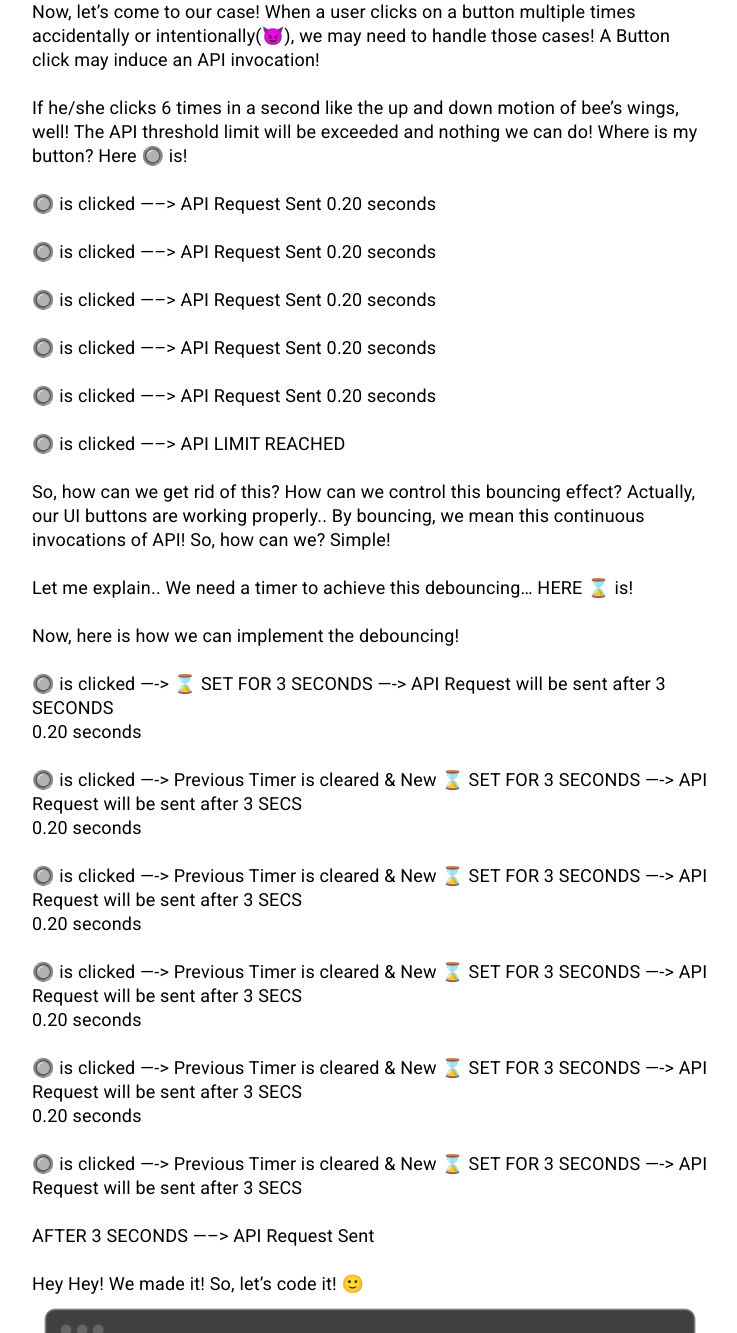
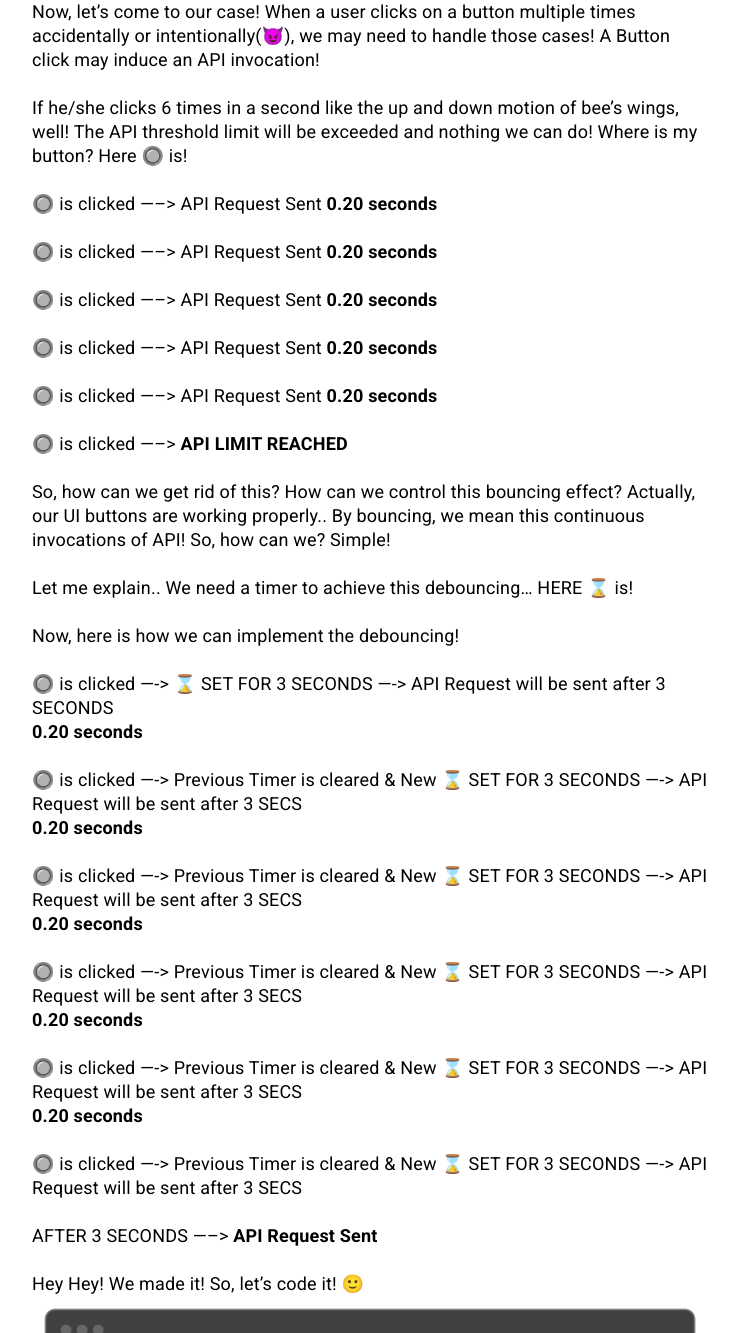
Before and after one commit to arihara-sudhan/blog, a Jekyll site: the page built from _posts/2024-09-27-Debouncing.md, in a window 1280 px wide and 1400 px high, scrolled down 1048 px, cut to the strip 67-1400 px from the top of the window. Shown: the whole strip, without its empty margins (270-1007 px from the left). Built offline with Jekyll 4.4.1, drawn with Linux system fonts in a browser that asks for light colours.

```diff
--- a/_posts/2024-09-27-Debouncing.md
+++ b/_posts/2024-09-27-Debouncing.md
@@ -12,21 +12,21 @@ Where is my button?
 Here 🔘 is!
 
 🔘 is clicked -----> API Request Sent
-			0.20 seconds
+			<b>0.20 seconds</b>
 
 🔘 is clicked -----> API Request Sent
-			0.20 seconds
+			<b>0.20 seconds</b>
 
 🔘 is clicked -----> API Request Sent
-			0.20 seconds
+			<b>0.20 seconds</b>
 
 🔘 is clicked -----> API Request Sent
-			0.20 seconds
+			<b>0.20 seconds</b>
 
 🔘 is clicked -----> API Request Sent
-			0.20 seconds
+			<b>0.20 seconds</b>
 
-🔘 is clicked -----> API LIMIT REACHED
+🔘 is clicked -----> <b>API LIMIT REACHED<b>
 
 So, how can we get rid of this? How can we control this bouncing effect? Actually, our UI buttons are working properly.. By bouncing, we mean this continuous invocations of API! So, how can we?
 Simple!
@@ -39,23 +39,23 @@ HERE ⌛️ is!
 Now, here is how we can implement the debouncing!
 
 🔘 is clicked ----> ⌛ SET FOR 3 SECONDS ----> API Request will be sent after 3 SECONDS<br>
-			0.20 seconds
+			<b>0.20 seconds</b>
 
 🔘 is clicked ----> Previous Timer is cleared & New ⌛ SET FOR 3 SECONDS ----> API Request will be sent after 3 SECS<br>
-			0.20 seconds
+			<b>0.20 seconds</b>
 
 🔘 is clicked ----> Previous Timer is cleared & New ⌛ SET FOR 3 SECONDS ----> API Request will be sent after 3 SECS<br>
-			0.20 seconds
+			<b>0.20 seconds</b>
 
 🔘 is clicked ----> Previous Timer is cleared & New ⌛ SET FOR 3 SECONDS ----> API Request will be sent after 3 SECS<br>
-			0.20 seconds
+			<b>0.20 seconds</b>
 
 🔘 is clicked ----> Previous Timer is cleared & New ⌛ SET FOR 3 SECONDS ----> API Request will be sent after 3 SECS<br>
-			0.20 seconds
+			<b>0.20 seconds</b>
 
 🔘 is clicked ----> Previous Timer is cleared & New ⌛ SET FOR 3 SECONDS ----> API Request will be sent after 3 SECS<br>
 
-AFTER 3 SECONDS -----> API Request Sent
+AFTER 3 SECONDS -----> <b>API Request Sent</b>
 
 Hey Hey! We made it! So, let's code it! 🙂
 <img src="https://raw.githubusercontent.com/arihara-sudhan/blog/main/img/post_images/Debouncing/debouncing.png" alt="" width="100%"  style="border-radius: 0.3rem;">
```
